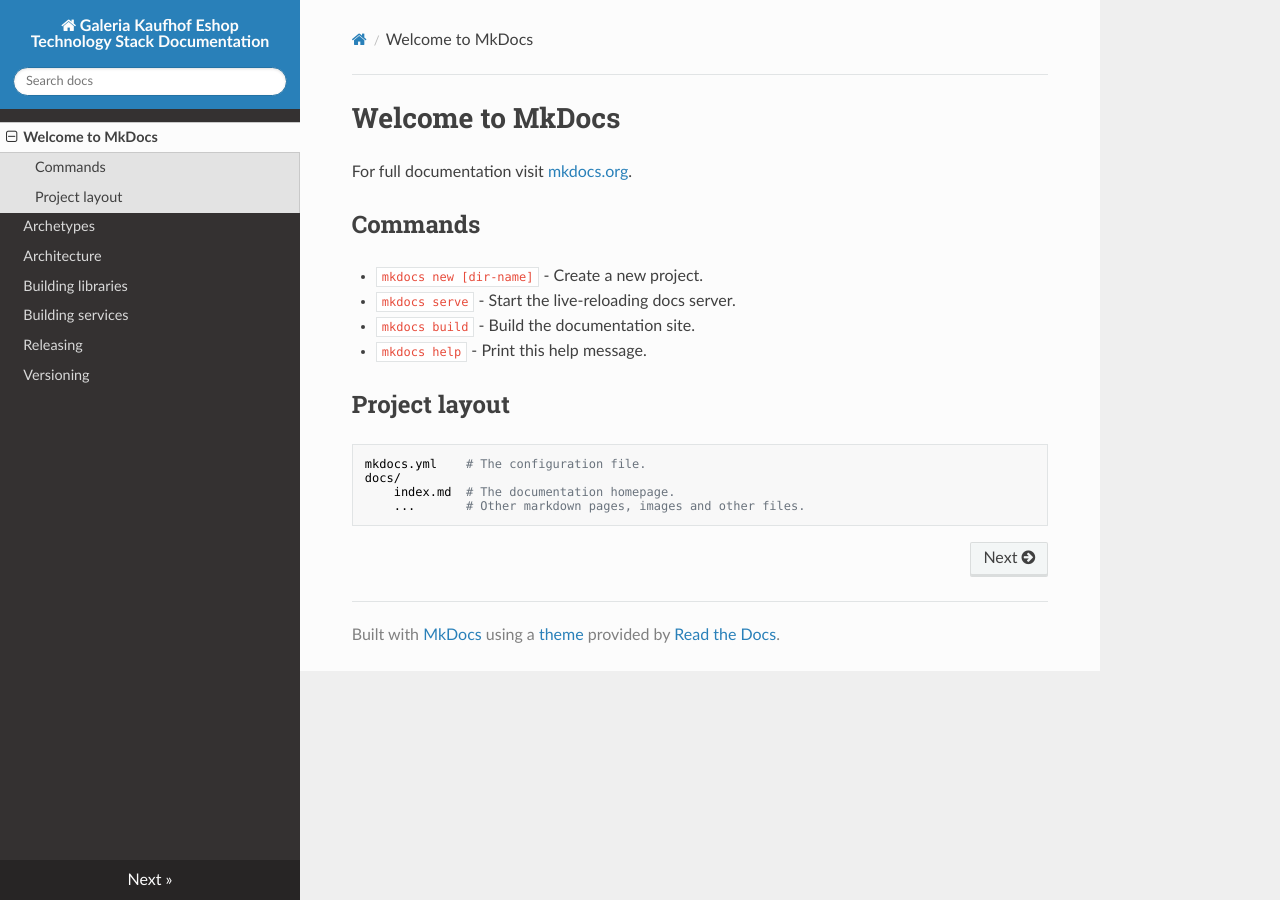
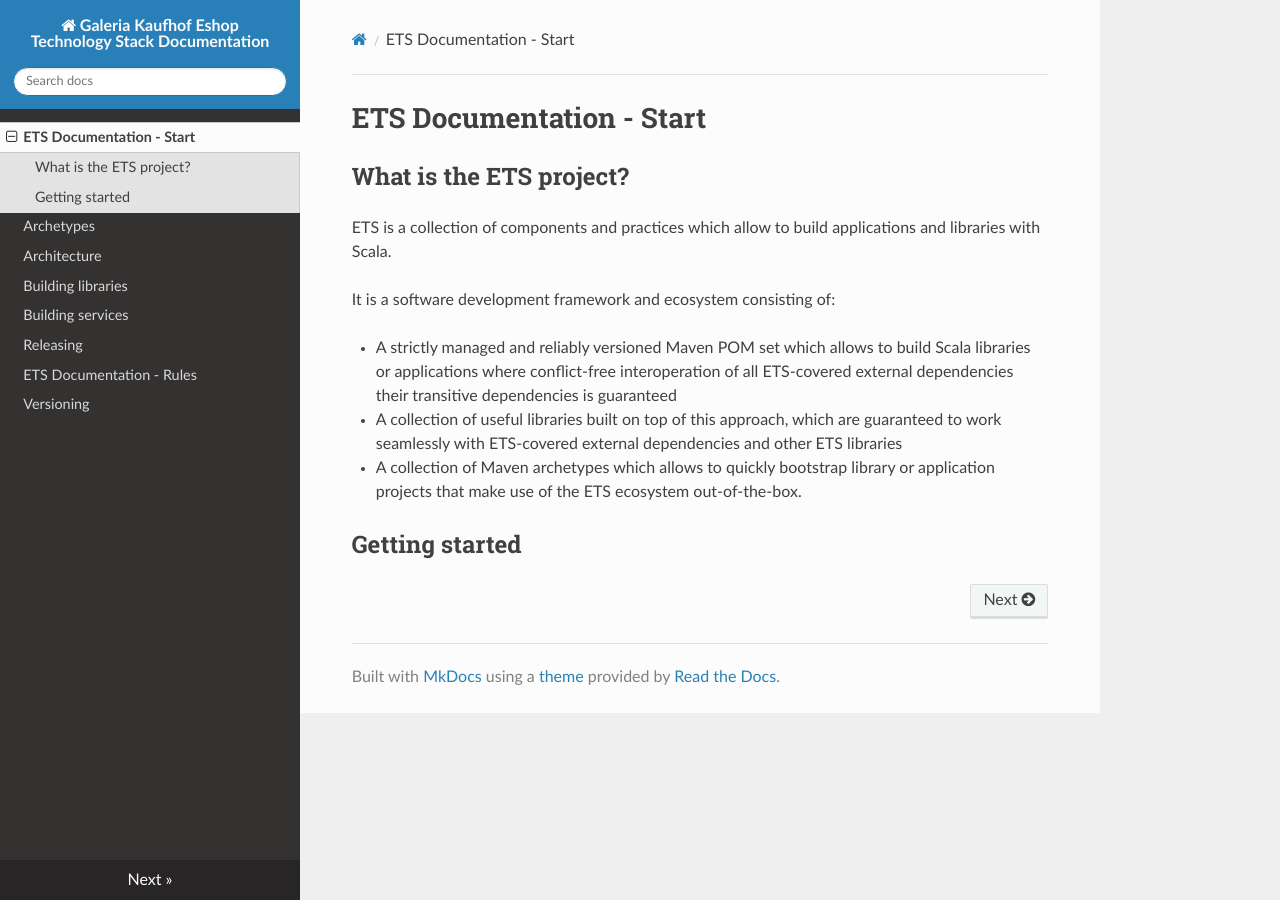
Before and after one commit to Galeria-Kaufhof/ets-documentation, an MkDocs documentation site: the page built from docs/index.md, in a window 1280 px wide. Built offline with MkDocs 1.6.1, drawn with Linux system fonts in a browser that asks for light colours; nearby versions of some CDN libraries.

Commit message:
Some first high-level documentation and project-wide rules.

```diff
--- a/docs/index.md
+++ b/docs/index.md
@@ -1,17 +1,16 @@
-# Welcome to MkDocs
+# ETS Documentation - Start
 
-For full documentation visit [mkdocs.org](http://mkdocs.org).
+## What is the ETS project?
 
-## Commands
+ETS is a collection of components and practices which allow to build applications and libraries with Scala.
 
-* `mkdocs new [dir-name]` - Create a new project.
-* `mkdocs serve` - Start the live-reloading docs server.
-* `mkdocs build` - Build the documentation site.
-* `mkdocs help` - Print this help message.
+It is a software development framework and ecosystem consisting of:
 
-## Project layout
+- A strictly managed and reliably versioned Maven POM set which allows to build Scala libraries or applications where conflict-free interoperation of all ETS-covered external dependencies their transitive dependencies is guaranteed
 
-    mkdocs.yml    # The configuration file.
-    docs/
-        index.md  # The documentation homepage.
-        ...       # Other markdown pages, images and other files.
+- A collection of useful libraries built on top of this approach, which are guaranteed to work seamlessly with ETS-covered external dependencies and other ETS libraries
+
+- A collection of Maven archetypes which allows to quickly bootstrap library or application projects that make use of the ETS ecosystem out-of-the-box.
+
+
+## Getting started
```
Also changed, not shown: README.md (added, +16 -0 lines), docs/rules.md (added, +19 -0 lines).
